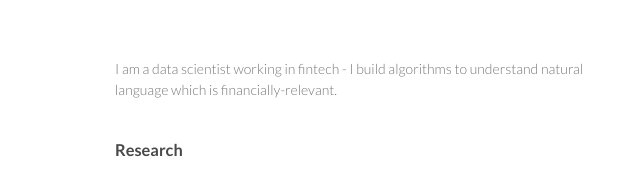
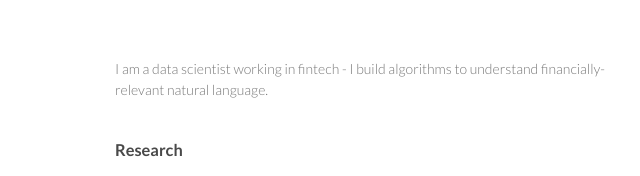
Before and after one commit to deliarusu/deliarusu.github.io, a plain HTML site: page index.html in a window 1280 px wide. Shown: the top 176 px of the page, 455-1095 px from the left. Drawn offline with Linux system fonts and the light colour scheme.

Commit message:
updated description

```diff
--- a/index.html
+++ b/index.html
@@ -31,7 +31,7 @@
 
             </header>
             <section>
-		<p> I am a data scientist working in fintech - I build algorithms to understand natural language which is financially-relevant.</p>
+		<p> I am a data scientist working in fintech - I build algorithms to understand financially-relevant natural language.</p>
 		<br>
                 <h3>
                     <a id="research" class="anchor" href="#research" aria-hidden="true"><span class="octicon octicon-link"></span></a>Research</h3>
```
